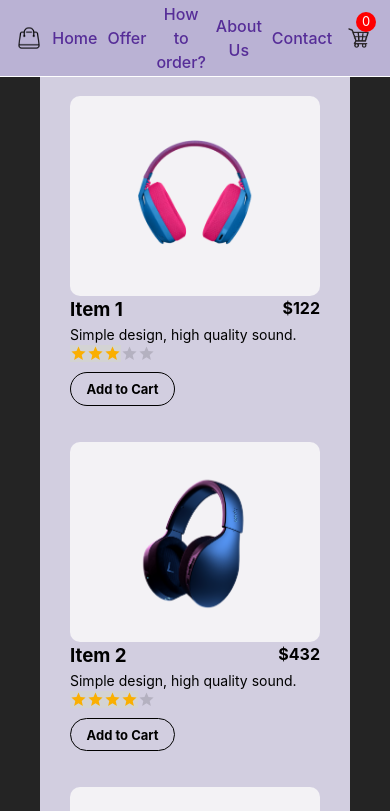
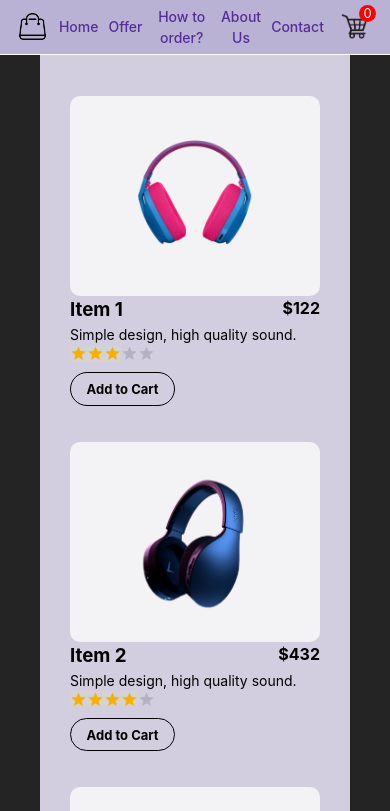
Before and after one commit to tatjana-jovicic/E-Commerce, a React (Vite) app: page /offer in a window 390 px wide. Shown: the top 811 px of the page. Built offline with nearby package versions, Linux system fonts and the light colour scheme.

Commit message:
update navigation

```diff
--- a/src/components/Cart/Cart.css
+++ b/src/components/Cart/Cart.css
@@ -25,5 +25,12 @@
   text-align: center;
   position: absolute;
   right: -1px;
-  top: -1px;
+  top: 0;
 }
+@media only screen and (max-width: 400px) {
+  .cart_icon span {
+    width: 17px;
+    height: 17px;
+    top: 3px;
+  }
+}
--- a/src/data/itemsdata.js
+++ b/src/data/itemsdata.js
@@ -90,7 +90,7 @@ export const items = [
     price: 432,
     image: headphones9,
     description: "Simple design, high quality sound.",
-    rating: 2.2,
+    rating: 2.5,
   },
   {
     id: 10,
@@ -130,7 +130,7 @@ export const items = [
     price: 432,
     image: headphones14,
     description: "Simple design, high quality sound.",
-    rating: 4.7,
+    rating: 4.5,
   },
   {
     id: 15,
--- a/src/features/Navigation/Navigation.css
+++ b/src/features/Navigation/Navigation.css
@@ -28,8 +28,12 @@
   text-align: center;
   cursor: pointer;
 
-  @media only screen and (max-width: 500px) {
+  @media only screen and (max-width: 800px) {
     font-size: 16px;
+  }
+
+  @media only screen and (max-width: 560px) {
+    font-size: 14px;
     gap: 10px;
   }
 }
```
